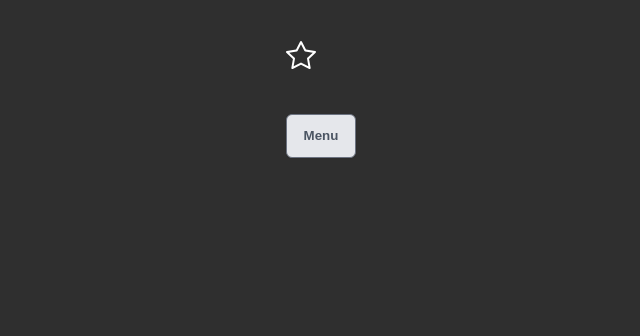
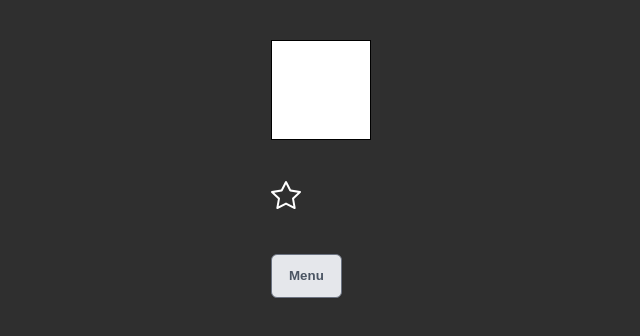
Before and after one commit to MariamRazmadze/headless-toggle, a React (Vite) app: page / in a window 1280 px wide. Shown: the top 336 px of the page, without its empty margins (319-959 px from the left). Built offline with nearby package versions, Linux system fonts and the light colour scheme.

Commit message:
Refactor toggle to use render props for smooth style transitions

```diff
--- a/src/App.tsx
+++ b/src/App.tsx
@@ -4,11 +4,15 @@ import MenuDropdown from "./menu/MenuDropdown";
 import MenuItem from "./menu/MenuItem";
 import Menu from "./menu/Menu";
 import Star from "./Star";
+import Box from "./Box";
 
 export default function App() {
   const sports = ["Tennis", "Pickleball", "Racquetball", "Squash"];
   return (
     <div>
+      <Box />
+      <br />
+      <br />
       <Star />
       <br />
       <br />
--- /dev/null
+++ b/src/Box.tsx
@@ -0,0 +1,18 @@
+import React from "react";
+import Toggle from "./Toggle/Toggle";
+import ToggleButton from "./Toggle/ToggleButton";
+import ToggleDisplay from "./Toggle/ToggleDisplay";
+
+export default function Box() {
+  return (
+    <div>
+      <Toggle>
+        <ToggleButton>
+          <ToggleDisplay>
+            {(on) => <div className={`box ${on ? "filled" : ""}`}></div>}
+          </ToggleDisplay>
+        </ToggleButton>
+      </Toggle>
+    </div>
+  );
+}
--- /dev/null
+++ b/src/Toggle/ToggleDisplay.tsx
@@ -0,0 +1,12 @@
+import React from "react";
+import { useContext } from "react";
+import { ToggleContext } from "./Toggle";
+
+export default function ToggleDisplay({
+  children,
+}: {
+  children: (on: boolean) => React.ReactNode;
+}) {
+  const { on } = useContext(ToggleContext);
+  return children(on);
+}
--- a/src/index.css
+++ b/src/index.css
@@ -108,3 +108,16 @@ button.button-danger {
 .menu-item:not(:last-child) {
   border-bottom: 1px solid #6b7280;
 }
+
+.box {
+  height: 100px;
+  width: 100px;
+  border: 1px solid black;
+  cursor: pointer;
+  background-color: white;
+  transition: background-color 0.3s ease-in-out;
+}
+
+.box.filled {
+  background-color: blue;
+}
```
